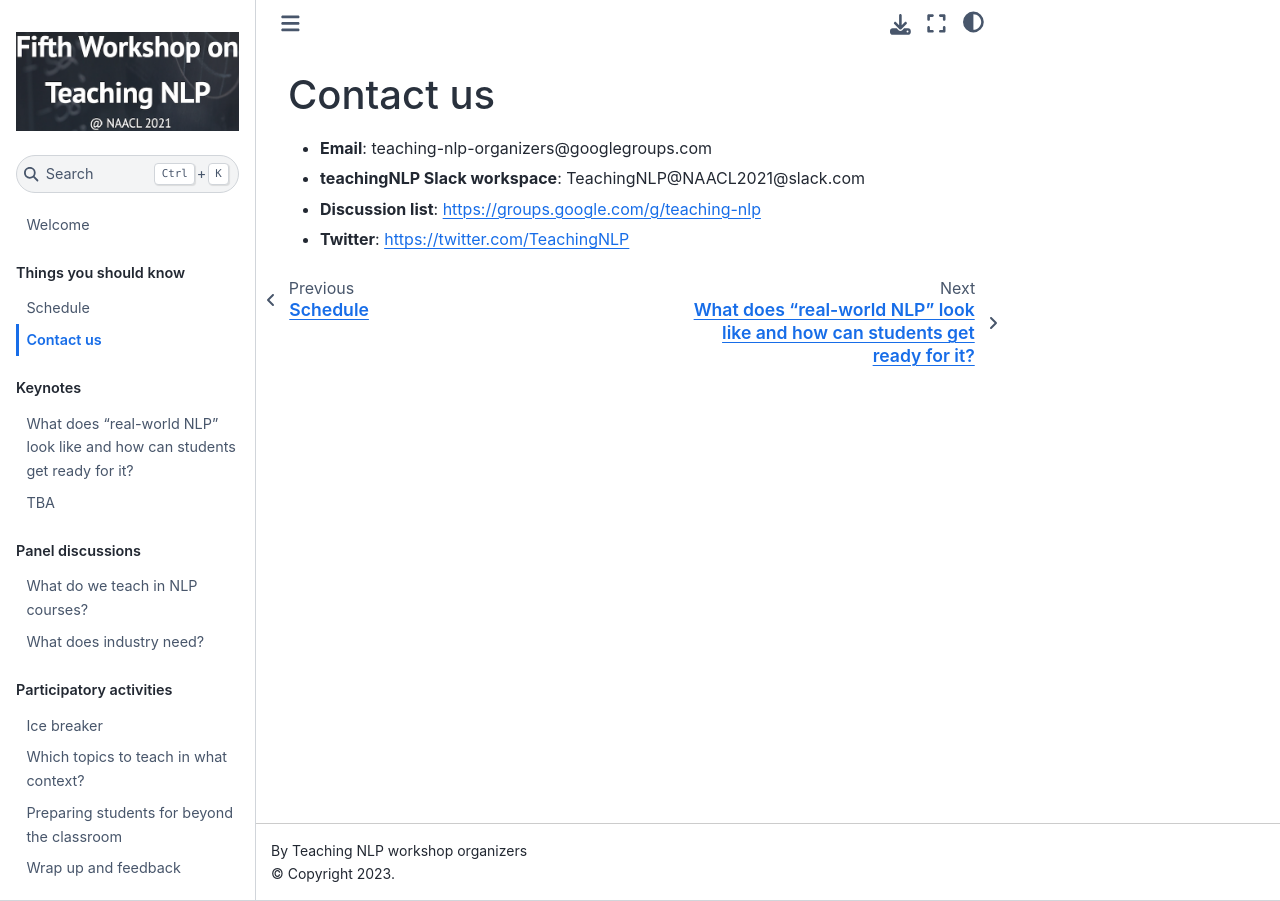
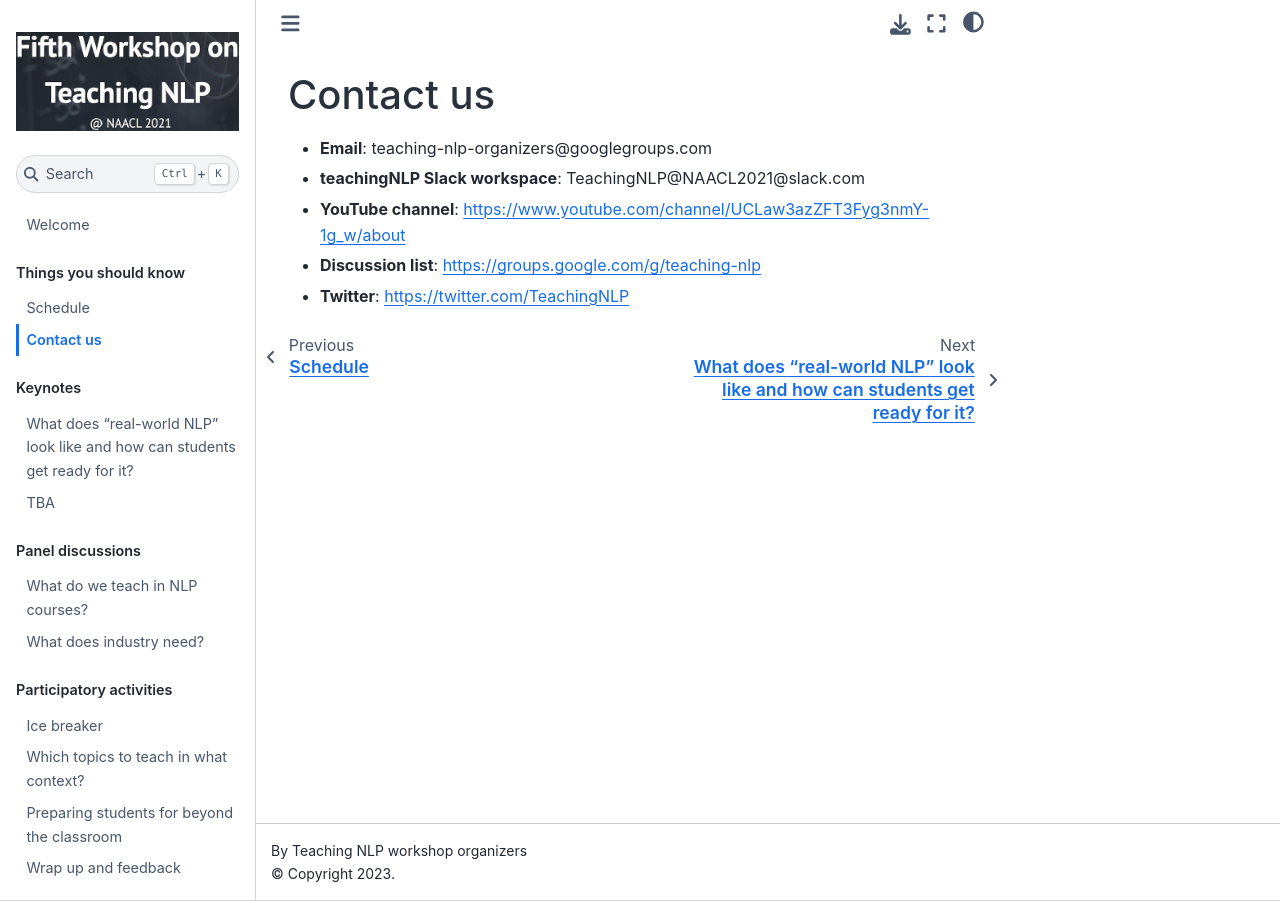
Before and after one commit to TeachingNLP/workshop-book, a Jupyter Book: the page built from contact.md, in a window 1280 px wide. Built offline with Jupyter Book 1.0.4 settings and Sphinx 7.4.7 and the Sphinx Book theme 1.1.4, drawn with Linux system fonts in a browser that asks for light colours.

Commit message:
adding youtube channel link

```diff
--- a/contact.md
+++ b/contact.md
@@ -2,5 +2,6 @@
 
 - **Email**: teaching-nlp-organizers@googlegroups.com
 - **teachingNLP Slack workspace**: TeachingNLP@NAACL2021@slack.com
+- **YouTube channel**: [https://www.youtube.com/channel/UCLaw3azZFT3Fyg3nmY-1g_w/about](https://www.youtube.com/channel/UCLaw3azZFT3Fyg3nmY-1g_w/about)
 - **Discussion list**: [https://groups.google.com/g/teaching-nlp](https://groups.google.com/g/teaching-nlp)
 - **Twitter**: [https://twitter.com/TeachingNLP](https://twitter.com/TeachingNLP)
```
